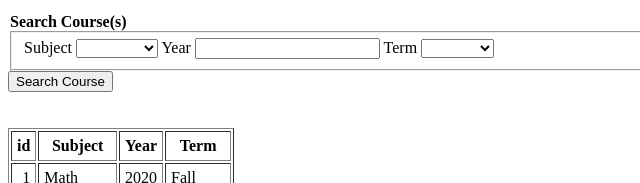
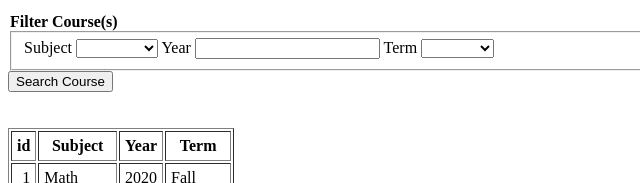
Before and after one commit to jquach-law/nowhereschool, a plain HTML site: page courses.html in a window 1280 px wide. Shown: the part 207-390 px from the top of the page, 0-640 px from the left. Drawn offline with Linux system fonts and the light colour scheme.

Commit message:
changed from search to filter title for Courses page

```diff
--- a/courses.html
+++ b/courses.html
@@ -25,7 +25,7 @@
     </div>
     <div id="search">
         <form method="GET" id="searchCourses">
-            <legend><strong>Search Course(s)</strong></legend>
+            <legend><strong>Filter Course(s)</strong></legend>
             <fieldset class="fields">
                 <label> Subject </label> <select name="subject">
                     <option value="0">&nbsp;</option>
```
